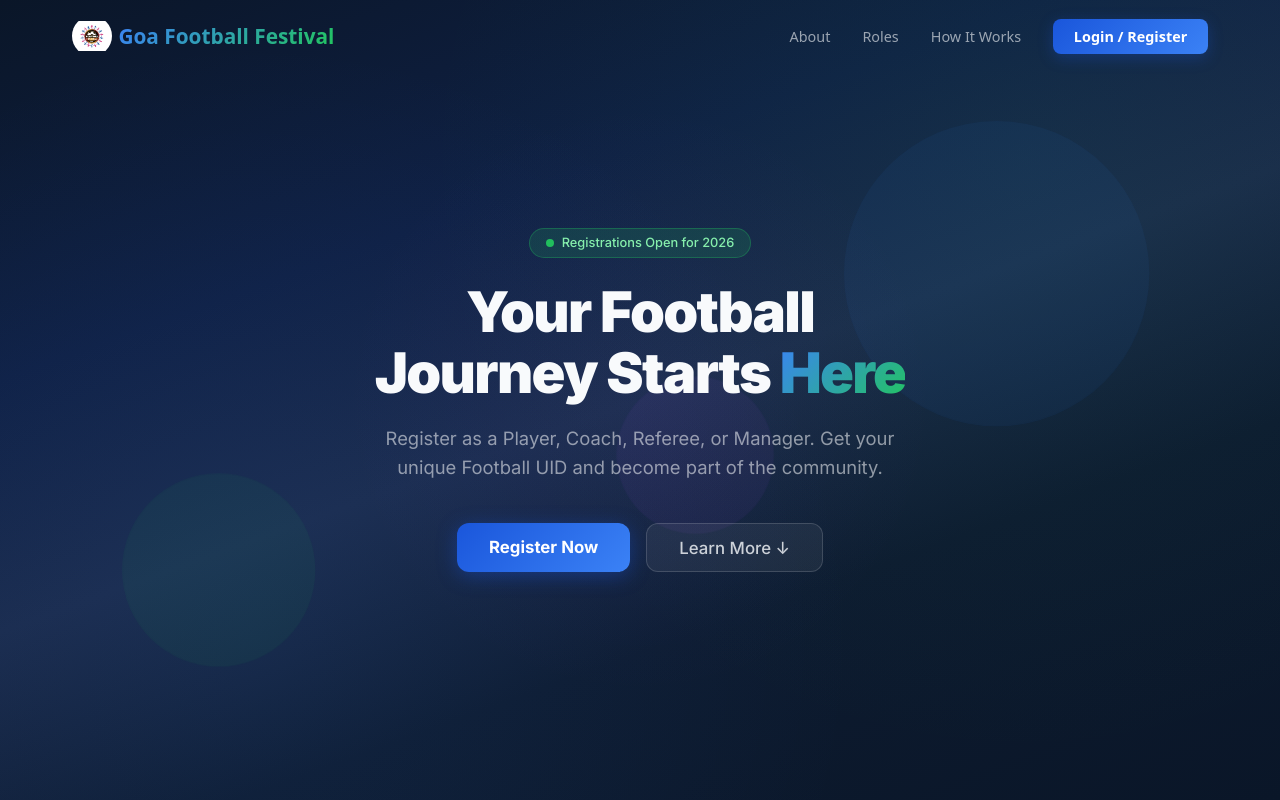
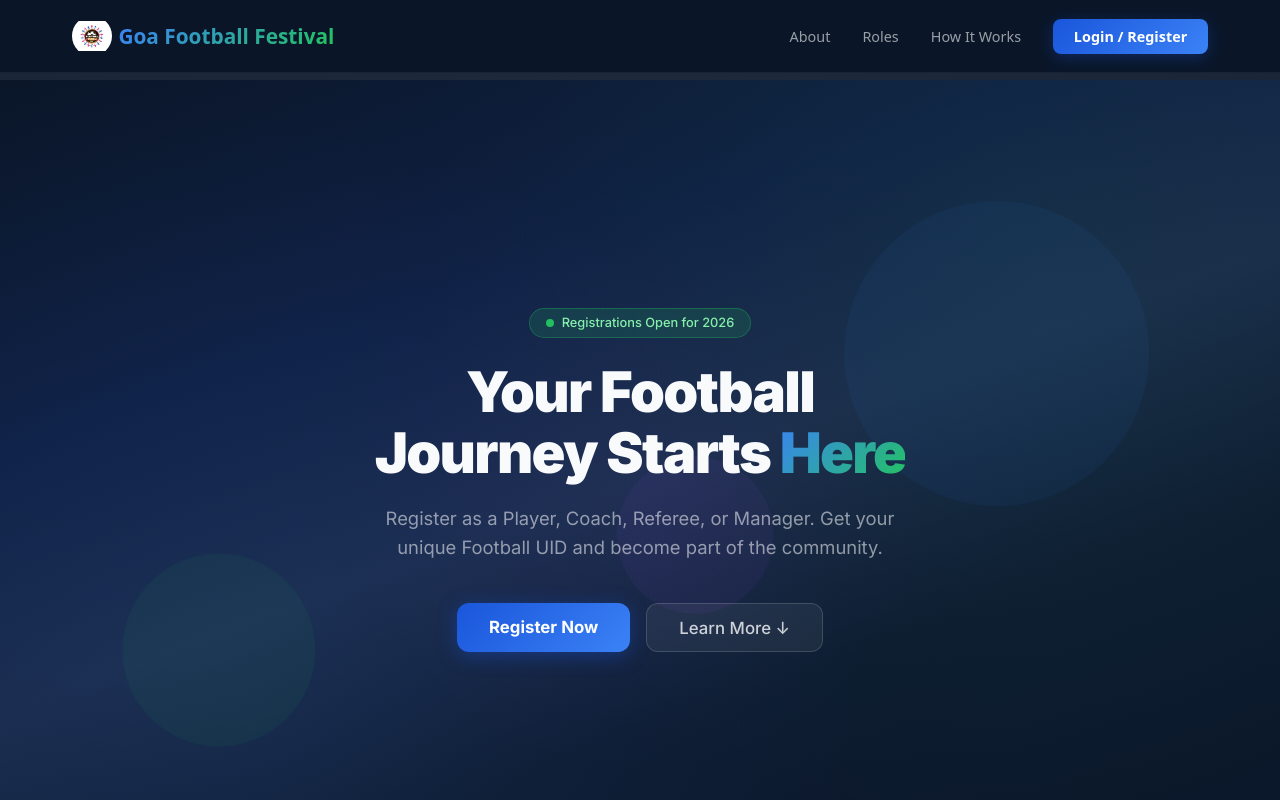
Before and after one commit to Naazkn13/GoaFootball, a Next.js app: page / in a window 1280 px wide. Shown: the top 800 px of the page. Built offline with nearby package versions, Linux system fonts and the light colour scheme; no server answers.

Commit message:
feat: implement initial Next.js app structure with a dynamic header, global layout, and a feature-rich homepage.

```diff
--- /dev/null
+++ b/components/Header.js
@@ -0,0 +1,34 @@
+import { useState, useEffect } from 'react';
+import Link from 'next/link';
+import Image from 'next/image';
+import styles from '../styles/Header.module.css';
+
+export default function Header() {
+    const [scrolled, setScrolled] = useState(false);
+
+    useEffect(() => {
+        const handleScroll = () => {
+            setScrolled(window.scrollY > 50);
+        };
+        window.addEventListener('scroll', handleScroll);
+        handleScroll(); // Check state on mount
+        return () => window.removeEventListener('scroll', handleScroll);
+    }, []);
+
+    return (
+        <nav className={`${styles.navbar} ${scrolled ? styles.navScrolled : ''}`}>
+            <div className={styles.navInner}>
+                <Link href="/" className={styles.navLogo}>
+                    <Image src="/images/logo.png" alt="Goa Football Festival" width={40} height={40} className={styles.navLogoImg} />
+                    <span>Goa Football Festival</span>
+                </Link>
+                <div className={styles.navLinks}>
+                    <Link href="/about" className={styles.navLink}>About</Link>
+                    <Link href="/#roles" className={styles.navLink}>Roles</Link>
+                    <Link href="/#how-it-works" className={styles.navLink}>How It Works</Link>
+                    <Link href="/login" className={styles.navCta}>Login / Register</Link>
+                </div>
+            </div>
+        </nav>
+    );
+}
--- a/pages/_app.js
+++ b/pages/_app.js
@@ -1,33 +1,34 @@
 import "@/styles/globals.css";
 import { AuthProvider } from "@/store/AuthContext";
+import Header from '../components/Header';
 import Footer from '../components/Footer';
 import { useRouter } from 'next/router';
 
-const NO_FOOTER_PAGES = ['/login', '/signup'];
+const NO_LAYOUT_PAGES = ['/login', '/signup'];
 
 function App({ Component, pageProps }) {
   const router = useRouter();
-  const showFooter = !NO_FOOTER_PAGES.includes(router.pathname);
+  const showLayout = !NO_LAYOUT_PAGES.includes(router.pathname);
 
   return (
     <AuthProvider>
       <div style={{
+        minHeight: '100vh',
         display: 'flex',
-        flexDirection: 'column',
-        minHeight: '100vh',
-        scrollBehavior: 'smooth',
-        justifyContent: showFooter ? 'flex-start' : 'center'
+        flexDirection: 'column'
       }}>
+        {showLayout && <Header />}
         <main style={{
-          flex: '1 0 auto',
-          display: showFooter ? 'block' : 'flex',
-          alignItems: showFooter ? 'normal' : 'center',
-          justifyContent: showFooter ? 'normal' : 'center',
-          width: '100%'
+          flex: '1',
+          display: showLayout ? 'block' : 'flex',
+          alignItems: showLayout ? 'normal' : 'center',
+          justifyContent: showLayout ? 'normal' : 'center',
+          width: '100%',
+          paddingTop: showLayout ? '80px' : '0' // Offset for the fixed header
         }}>
           <Component {...pageProps} />
         </main>
-        {showFooter && <Footer />}
+        {showLayout && <Footer />}
       </div>
     </AuthProvider>
   );
--- a/pages/index.js
+++ b/pages/index.js
@@ -34,18 +34,10 @@ function useCountUp(end, duration = 2000) {
 }
 
 export default function HomePage() {
-  const [scrolled, setScrolled] = useState(false);
-
   const stat1 = useCountUp(1200);
   const stat2 = useCountUp(50);
   const stat3 = useCountUp(25);
   const stat4 = useCountUp(8);
-
-  useEffect(() => {
-    const handleScroll = () => setScrolled(window.scrollY > 50);
-    window.addEventListener('scroll', handleScroll);
-    return () => window.removeEventListener('scroll', handleScroll);
-  }, []);
 
   return (
     <>
@@ -54,22 +46,6 @@ export default function HomePage() {
         <meta name="description" content="Register for the Goa Football Festival as a player, coach, referee, or manager. Get your Football UID and join the community." />
         <link href="https://fonts.googleapis.com/css2?family=Inter:wght@300;400;500;600;700;800;900&display=swap" rel="stylesheet" />
       </Head>
-
-      {/* Sticky Navbar */}
-      <nav className={`${styles.navbar} ${scrolled ? styles.navScrolled : ''}`}>
-        <div className={styles.navInner}>
-          <Link href="/" className={styles.navLogo}>
-            <Image src="/images/logo.png" alt="Goa Football Festival" width={40} height={40} className={styles.navLogoImg} />
-            <span>Goa Football Festival</span>
-          </Link>
-          <div className={styles.navLinks}>
-            <a href="#about" className={styles.navLink}>About</a>
-            <a href="#roles" className={styles.navLink}>Roles</a>
-            <a href="#how-it-works" className={styles.navLink}>How It Works</a>
-            <Link href="/login" className={styles.navCta}>Login / Register</Link>
-          </div>
-        </div>
-      </nav>
 
       <main className={styles.main}>
         {/* ===== HERO SECTION ===== */}
--- /dev/null
+++ b/styles/Header.module.css
@@ -0,0 +1,93 @@
+.navbar {
+    position: fixed;
+    top: 0;
+    left: 0;
+    right: 0;
+    z-index: 100;
+    padding: 1rem 0;
+    transition: all 0.3s ease;
+    background: rgba(10, 22, 40, 0.95);
+    /* added background since it was completely transparent before scrolling */
+    backdrop-filter: blur(15px);
+    border-bottom: 1px solid rgba(255, 255, 255, 0.06);
+}
+
+.navScrolled {
+    padding: 0.7rem 0;
+    background: rgba(10, 22, 40, 0.99);
+    /* Slightly darker when scrolled */
+    box-shadow: 0 4px 30px rgba(0, 0, 0, 0.5);
+    /* added subtle shadow on scroll */
+}
+
+.navInner {
+    max-width: 1200px;
+    margin: 0 auto;
+    padding: 0 2rem;
+    display: flex;
+    align-items: center;
+    justify-content: space-between;
+}
+
+.navLogo {
+    font-size: 1.3rem;
+    font-weight: 800;
+    color: #f8fafc;
+    text-decoration: none;
+    display: flex;
+    align-items: center;
+    gap: 0.4rem;
+}
+
+.navLogo span {
+    background: linear-gradient(135deg, #3b82f6, #22c55e);
+    -webkit-background-clip: text;
+    background-clip: text;
+    -webkit-text-fill-color: transparent;
+}
+
+.navLogoImg {
+    border-radius: 50%;
+    object-fit: contain;
+}
+
+.navLinks {
+    display: flex;
+    align-items: center;
+    gap: 2rem;
+}
+
+.navLink {
+    color: rgba(248, 250, 252, 0.6);
+    text-decoration: none;
+    font-size: 0.9rem;
+    font-weight: 500;
+    transition: color 0.2s ease;
+}
+
+.navLink:hover {
+    color: #f8fafc;
+}
+
+.navCta {
+    background: linear-gradient(135deg, #1a56db, #3b82f6);
+    color: #fff !important;
+    text-decoration: none;
+    padding: 0.5rem 1.3rem;
+    border-radius: 8px;
+    font-size: 0.9rem;
+    font-weight: 600;
+    transition: all 0.2s ease;
+    box-shadow: 0 4px 15px rgba(26, 86, 219, 0.3);
+}
+
+.navCta:hover {
+    transform: translateY(-1px);
+    box-shadow: 0 6px 20px rgba(26, 86, 219, 0.45);
+}
+
+@media (max-width: 600px) {
+    .navLinks {
+        display: none;
+    }
+}
--- a/styles/Home.module.css
+++ b/styles/Home.module.css
@@ -2,88 +2,7 @@
    HOMEPAGE STYLES — FITEQ-INSPIRED
    ======================================== */
 
-/* ---- NAVBAR ---- */
-.navbar {
-    position: fixed;
-    top: 0;
-    left: 0;
-    right: 0;
-    z-index: 100;
-    padding: 1rem 0;
-    transition: all 0.3s ease;
-}
 
-.navScrolled {
-    background: rgba(10, 22, 40, 0.9);
-    backdrop-filter: blur(15px);
-    border-bottom: 1px solid rgba(255, 255, 255, 0.06);
-    padding: 0.7rem 0;
-}
-
-.navInner {
-    max-width: 1200px;
-    margin: 0 auto;
-    padding: 0 2rem;
-    display: flex;
-    align-items: center;
-    justify-content: space-between;
-}
-
-.navLogo {
-    font-size: 1.3rem;
-    font-weight: 800;
-    color: #f8fafc;
-    text-decoration: none;
-    display: flex;
-    align-items: center;
-    gap: 0.4rem;
-}
-
-.navLogo span {
-    background: linear-gradient(135deg, #3b82f6, #22c55e);
-    -webkit-background-clip: text;
-    -webkit-text-fill-color: transparent;
-}
-
-.navLogoImg {
-    border-radius: 50%;
-    object-fit: contain;
-}
-
-.navLinks {
-    display: flex;
-    align-items: center;
-    gap: 2rem;
-}
-
-.navLink {
-    color: rgba(248, 250, 252, 0.6);
-    text-decoration: none;
-    font-size: 0.9rem;
-    font-weight: 500;
-    transition: color 0.2s ease;
-}
-
-.navLink:hover {
-    color: #f8fafc;
-}
-
-.navCta {
-    background: linear-gradient(135deg, #1a56db, #3b82f6);
-    color: #fff !important;
-    text-decoration: none;
-    padding: 0.5rem 1.3rem;
-    border-radius: 8px;
-    font-size: 0.9rem;
-    font-weight: 600;
-    transition: all 0.2s ease;
-    box-shadow: 0 4px 15px rgba(26, 86, 219, 0.3);
-}
-
-.navCta:hover {
-    transform: translateY(-1px);
-    box-shadow: 0 6px 20px rgba(26, 86, 219, 0.45);
-}
 
 /* ---- MAIN ---- */
 .main {
@@ -175,6 +94,7 @@
 .highlight {
     background: linear-gradient(135deg, #3b82f6, #22c55e);
     -webkit-background-clip: text;
+    background-clip: text;
     -webkit-text-fill-color: transparent;
 }
 
@@ -333,6 +253,7 @@
     font-weight: 900;
     background: linear-gradient(135deg, #3b82f6, #22c55e);
     -webkit-background-clip: text;
+    background-clip: text;
     -webkit-text-fill-color: transparent;
 }
 
```
